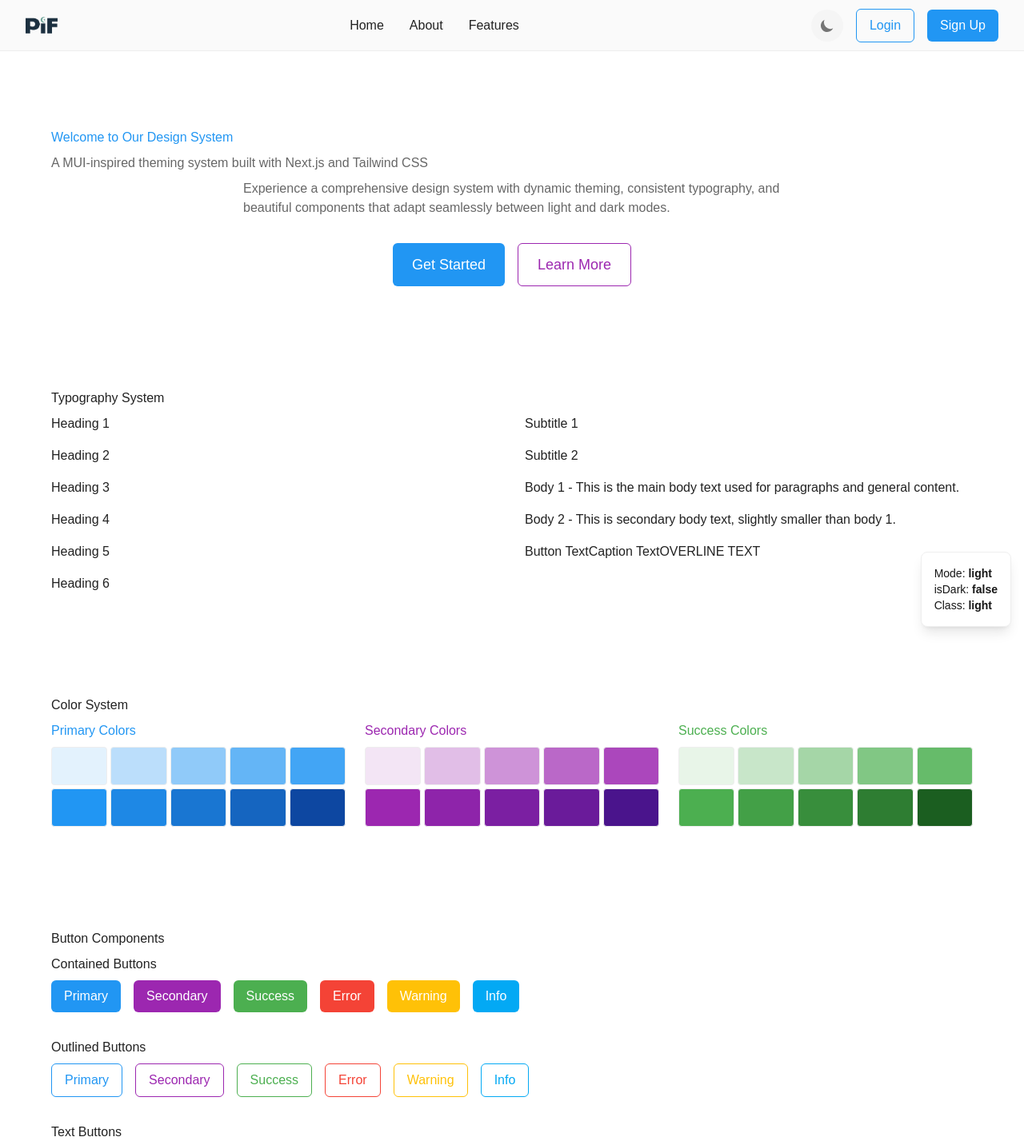
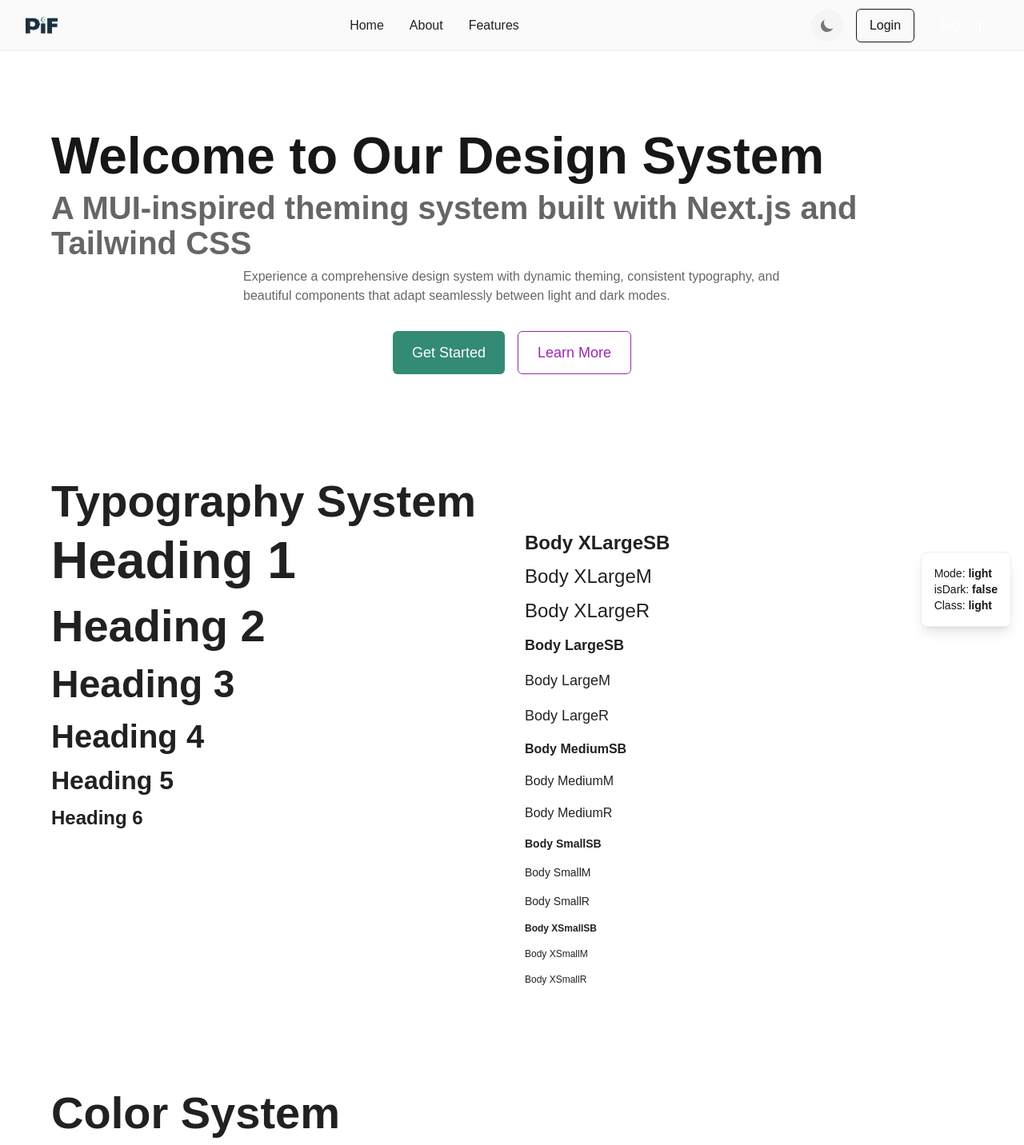
Before and after one commit to MuhammadAqibRafiq/testpif, a Next.js app: page / in a window 1280 px wide. Shown: the top 1432 px of the page at 80% size. Built offline with nearby package versions, Linux system fonts and the light colour scheme.

Commit message:
color and font added

```diff
--- a/src/app/globals.css
+++ b/src/app/globals.css
@@ -7,6 +7,7 @@
   --text-primary: rgba(0, 0, 0, 0.87);
   --text-secondary: rgba(0, 0, 0, 0.6);
   --text-disabled: rgba(0, 0, 0, 0.38);
+
 }
 
 .dark {
@@ -16,20 +17,21 @@
   --text-primary: rgba(255, 255, 255, 0.87);
   --text-secondary: rgba(255, 255, 255, 0.6);
   --text-disabled: rgba(255, 255, 255, 0.38);
+
 }
 
 @theme {
   /* Primary Colors */
-  --color-primary-50: #e3f2fd;
-  --color-primary-100: #bbdefb;
-  --color-primary-200: #90caf9;
-  --color-primary-300: #64b5f6;
-  --color-primary-400: #42a5f5;
-  --color-primary-500: #2196f3;
-  --color-primary-600: #1e88e5;
-  --color-primary-700: #1976d2;
-  --color-primary-800: #1565c0;
-  --color-primary-900: #0d47a1;
+  --color-primary-10: #F3FAF8;
+  --color-primary-20: #D6F1E7;
+  --color-primary-30: #ADE2D1;
+  --color-primary-40: #51B097;
+  --color-primary-50: #338A75;
+  --color-primary-60: #A2D0C3;
+  --color-primary-70: #82BCAD;
+  --color-primary-80: #34675B;
+  --color-primary-90: #125584D;
+  --color-primary-100: #1C342E;
 
   /* Secondary Colors */
   --color-secondary-50: #f3e5f5;
@@ -114,19 +116,13 @@
   --color-text-disabled: var(--text-disabled);
 
   /* Font sizes */
-  --font-size-h1: 6rem;
-  --font-size-h2: 3.75rem;
-  --font-size-h3: 3rem;
-  --font-size-h4: 2.125rem;
-  --font-size-h5: 1.5rem;
-  --font-size-h6: 1.25rem;
-  --font-size-subtitle1: 1rem;
-  --font-size-subtitle2: 0.875rem;
-  --font-size-body1: 1rem;
-  --font-size-body2: 0.875rem;
-  --font-size-button: 0.875rem;
-  --font-size-caption: 0.75rem;
-  --font-size-overline: 0.75rem;
+  --font-size-h1: 64px;
+  --font-size-h2: 56px;
+  --font-size-h3: 48px;
+  --font-size-h4: 40px;
+  --font-size-h5: 32px;
+  --font-size-h6: 24px;
+
 
   /* Font families */
   --font-sans: var(--font-geist-sans);
@@ -139,3 +135,50 @@ body {
   font-family: Arial, Helvetica, sans-serif;
   transition: background-color 0.3s ease, color 0.3s ease;
 }
+
+h1 { font-size: var(--font-size-h1); line-height: 1.1; }
+h2 { font-size: var(--font-size-h2); line-height: 1.1; }
+h3 { font-size: var(--font-size-h3); line-height: 1.1; }
+h4 { font-size: var(--font-size-h4); line-height: 1.1; }
+h5 { font-size: var(--font-size-h5); line-height: 1.1; }
+h6 { font-size: var(--font-size-h6); line-height: 1.1; }
+
+.bg-primary-10 {
+  background-color: var(--color-primary-10);
+}
+
+.bg-primary-20 {
+  background-color: var(--color-primary-20);
+}
+
+.bg-primary-30 {
+  background-color: var(--color-primary-30);
+}
+
+.bg-primary-40 {
+  background-color: var(--color-primary-40);
+}
+
+.bg-primary-50 {
+  background-color: var(--color-primary-50);
+}
+
+.bg-primary-60 {
+  background-color: var(--color-primary-60);
+}
+
+.bg-primary-70 {
+  background-color: var(--color-primary-70);
+}
+
+.bg-primary-80 {
+  background-color: var(--color-primary-80);
+}
+
+.bg-primary-90 {
+  background-color: var(--color-primary-90);
+}
+
+.bg-primary-100 {
+  background-color: var(--color-primary-100);
+}
--- a/src/app/page.tsx
+++ b/src/app/page.tsx
@@ -44,13 +44,21 @@ export default function Home() {
               <Typography variant="h6">Heading 6</Typography>
             </div>
             <div className="space-y-4">
-              <Typography variant="subtitle1">Subtitle 1</Typography>
-              <Typography variant="subtitle2">Subtitle 2</Typography>
-              <Typography variant="body1">Body 1 - This is the main body text used for paragraphs and general content.</Typography>
-              <Typography variant="body2">Body 2 - This is secondary body text, slightly smaller than body 1.</Typography>
-              <Typography variant="button">Button Text</Typography>
-              <Typography variant="caption">Caption Text</Typography>
-              <Typography variant="overline">Overline Text</Typography>
+              <Typography variant="bodyXLargeSB">Body XLargeSB</Typography>
+              <Typography variant="bodyXLargeM">Body XLargeM</Typography>
+              <Typography variant="bodyXLargeR">Body XLargeR</Typography>
+              <Typography variant="bodyLargeSB">Body LargeSB</Typography>
+              <Typography variant="bodyLargeM">Body LargeM</Typography>
+              <Typography variant="bodyLargeR">Body LargeR</Typography>
+              <Typography variant="bodyMediumSB">Body MediumSB</Typography>
+              <Typography variant="bodyMediumM">Body MediumM</Typography>
+              <Typography variant="bodyMediumR">Body MediumR</Typography>
+              <Typography variant="bodySmallSB">Body SmallSB</Typography>
+              <Typography variant="bodySmallM">Body SmallM</Typography>
+              <Typography variant="bodySmallR">Body SmallR</Typography>
+              <Typography variant="bodyXSmallSB">Body XSmallSB</Typography>
+              <Typography variant="bodyXSmallM">Body XSmallM</Typography>
+              <Typography variant="bodyXSmallR">Body XSmallR</Typography>
             </div>
           </div>
         </section>
@@ -65,7 +73,7 @@ export default function Home() {
             <div className="space-y-2">
               <Typography variant="h6" color="primary">Primary Colors</Typography>
               <div className="grid grid-cols-5 gap-1">
-                {[50, 100, 200, 300, 400, 500, 600, 700, 800, 900].map((shade) => (
+                {[10, 20, 30, 40, 50, 60, 70, 80, 90, 100].map((shade) => (
                   <div
                     key={shade}
                     className={`h-12 rounded bg-primary-${shade} border border-grey-200 dark:border-grey-700`}
--- a/src/components/ui/Button/Button.tsx
+++ b/src/components/ui/Button/Button.tsx
@@ -44,9 +44,9 @@ const Button: React.FC<ButtonProps> = ({
   const getColorClasses = () => {
     const colorMap = {
       primary: {
-        contained: 'bg-primary-500 hover:bg-primary-600 text-white focus:ring-primary-500',
-        outlined: 'border border-primary-500 text-primary-500 hover:bg-primary-50 dark:hover:bg-primary-900/20 focus:ring-primary-500',
-        text: 'text-primary-500 hover:bg-primary-50 dark:hover:bg-primary-900/20 focus:ring-primary-500',
+        contained: 'bg-primary-50 hover:bg-primary-70 text-white focus:ring-primary-70',
+        outlined: 'border border-primary-50 text-primary-50 hover:text-primary-10 hover:bg-primary-50 dark:hover:bg-primary-900/20 focus:ring-primary-50',
+        text: 'text-primary-500 hover:bg-primary-10 dark:hover:bg-primary-900/20 focus:ring-primary-500',
       },
       secondary: {
         contained: 'bg-secondary-500 hover:bg-secondary-600 text-white focus:ring-secondary-500',
--- a/src/components/ui/Typography.tsx
+++ b/src/components/ui/Typography.tsx
@@ -4,7 +4,7 @@ import React from 'react';
 import { useTheme } from '@/contexts/ThemeContext';
 
 export interface TypographyProps {
-  variant?: 'h1' | 'h2' | 'h3' | 'h4' | 'h5' | 'h6' | 'subtitle1' | 'subtitle2' | 'body1' | 'body2' | 'button' | 'caption' | 'overline';
+  variant?: 'h1' | 'h2' | 'h3' | 'h4' | 'h5' | 'h6' | 'bodyXLargeSB' | 'bodyXLargeM' | 'bodyXLargeR' | 'bodyLargeSB' | 'bodyLargeM' | 'bodyLargeR' | 'bodyMediumSB' | 'bodyMediumM' | 'bodyMediumR' | 'bodySmallSB' | 'bodySmallM' | 'bodySmallR' | 'bodyXSmallSB' | 'bodyXSmallM' | 'bodyXSmallR' | 'subtitle1' | 'subtitle2' | 'body1' | 'body2' | 'button' | 'caption' | 'overline';
   color?: 'primary' | 'secondary' | 'success' | 'error' | 'warning' | 'info' | 'textPrimary' | 'textSecondary' | 'textDisabled' | 'inherit';
   align?: 'left' | 'center' | 'right' | 'justify';
   gutterBottom?: boolean;
@@ -15,7 +15,7 @@ export interface TypographyProps {
 }
 
 const Typography: React.FC<TypographyProps> = ({
-  variant = 'body1',
+  variant = 'bodyXLargeSB',
   color = 'textPrimary',
   align = 'left',
   gutterBottom = false,
@@ -38,6 +38,21 @@ const Typography: React.FC<TypographyProps> = ({
       h4: 'h4',
       h5: 'h5',
       h6: 'h6',
+      bodyXLargeSB: 'h6',
+      bodyXLargeM: 'h6',
+      bodyXLargeR: 'h6',
+      bodyLargeSB: 'p',
+      bodyLargeM: 'p',
+      bodyLargeR: 'p',
+      bodyMediumSB: 'p',
+      bodyMediumM: 'p',
+      bodyMediumR: 'p',
+      bodySmallSB: 'p',
+      bodySmallM: 'p',
+      bodySmallR: 'p',
+      bodyXSmallSB: 'p',
+      bodyXSmallM: 'p',
+      bodyXSmallR: 'p',
       subtitle1: 'h6',
       subtitle2: 'h6',
       body1: 'p',
@@ -58,19 +73,34 @@ const Typography: React.FC<TypographyProps> = ({
 
   // Variant classes (using MUI typography scale)
   const variantClasses = {
-    h1: 'text-h1 font-light',
-    h2: 'text-h2 font-light',
-    h3: 'text-h3 font-normal',
-    h4: 'text-h4 font-normal',
-    h5: 'text-h5 font-normal',
-    h6: 'text-h6 font-medium',
-    subtitle1: 'text-subtitle1 font-normal',
-    subtitle2: 'text-subtitle2 font-medium',
-    body1: 'text-body1 font-normal',
-    body2: 'text-body2 font-normal',
-    button: 'text-button font-medium',
-    caption: 'text-caption font-normal',
-    overline: 'text-overline font-normal uppercase',
+    h1: 'text-h1 font-bold',
+    h2: 'text-h2 font-bold',
+    h3: 'text-h3 font-bold',
+    h4: 'text-h4 font-bold',
+    h5: 'text-h5 font-bold',
+    h6: 'text-h6 font-bold',
+    bodyXLargeSB: 'text-xl font-semibold',
+    bodyXLargeM: 'text-xl font-medium',
+    bodyXLargeR: 'text-xl font-regular',
+    bodyLargeSB: 'text-lg font-semibold',
+    bodyLargeM: 'text-lg font-medium',
+    bodyLargeR: 'text-lg font-regular',
+    bodyMediumSB: 'text-base font-semibold',
+    bodyMediumM: 'text-base font-medium',
+    bodyMediumR: 'text-base font-regular',
+    bodySmallSB: 'text-sm font-semibold',
+    bodySmallM: 'text-sm font-medium',
+    bodySmallR: 'text-sm font-regular',
+    bodyXSmallSB: 'text-xs font-semibold',
+    bodyXSmallM: 'text-xs font-medium',
+    bodyXSmallR: 'text-xs font-regular',
+    subtitle1: 'text-base font-normal',
+    subtitle2: 'text-sm font-normal',
+    body1: 'text-base font-normal',
+    body2: 'text-sm font-normal',
+    button: 'text-sm font-medium',
+    caption: 'text-xs font-normal',
+    overline: 'text-xs font-normal uppercase',
   };
 
   // Color classes
--- a/tailwind.config.ts
+++ b/tailwind.config.ts
@@ -19,19 +19,19 @@ const config: Config = {
   theme: {
     extend: {
       fontSize: {
-        'h1': 'var(--font-size-h1)',
-        'h2': 'var(--font-size-h2)',
-        'h3': 'var(--font-size-h3)',
-        'h4': 'var(--font-size-h4)',
-        'h5': 'var(--font-size-h5)',
-        'h6': 'var(--font-size-h6)',
-        'subtitle1': 'var(--font-size-subtitle1)',
-        'subtitle2': 'var(--font-size-subtitle2)',
-        'body1': 'var(--font-size-body1)',
-        'body2': 'var(--font-size-body2)',
-        'button': 'var(--font-size-button)',
-        'caption': 'var(--font-size-caption)',
-        'overline': 'var(--font-size-overline)',
+        // 'h1': ['var(--font-size-h1)', { lineHeight: '1.1' }],
+        // 'h2': ['var(--font-size-h2)', { lineHeight: '1.1' }],
+        // 'h3': ['var(--font-size-h3)', { lineHeight: '1.1' }],
+        // 'h4': ['var(--font-size-h4)', { lineHeight: '1.1' }],
+        // 'h5': ['var(--font-size-h5)', { lineHeight: '1.1' }],
+        // 'h6': ['var(--font-size-h6)', { lineHeight: '1.1' }],
+        // 'subtitle1': ['var(--font-size-subtitle1)', { lineHeight: '1.2' }],
+        // 'subtitle2': ['var(--font-size-subtitle2)', { lineHeight: '1.2' }],
+        // 'body1': ['var(--font-size-body1)', { lineHeight: '1.5' }],
+        // 'body2': ['var(--font-size-body2)', { lineHeight: '1.5' }],
+        // 'button': ['var(--font-size-button)', { lineHeight: '1.5' }],
+        // 'caption': ['var(--font-size-caption)', { lineHeight: '1.5' }],
+        // 'overline': ['var(--font-size-overline)', { lineHeight: '1.5' }],
       },
     }
   },
```
